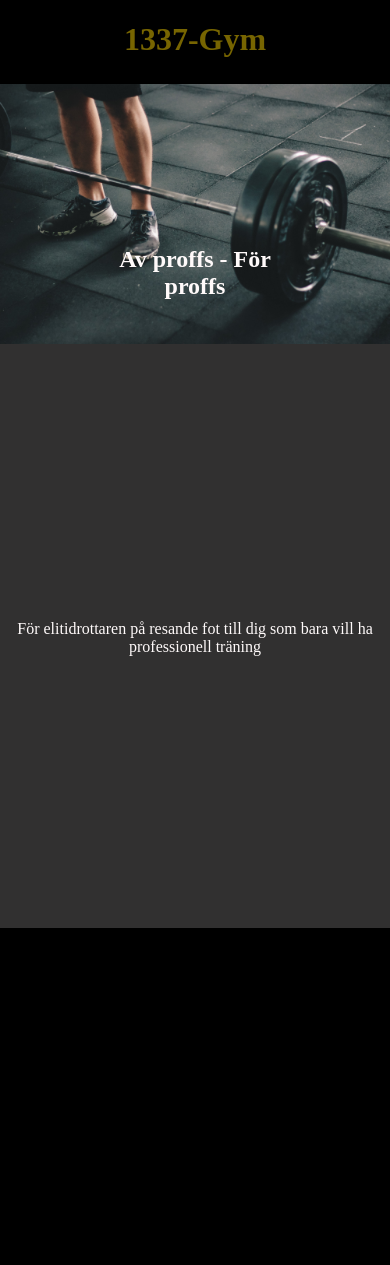
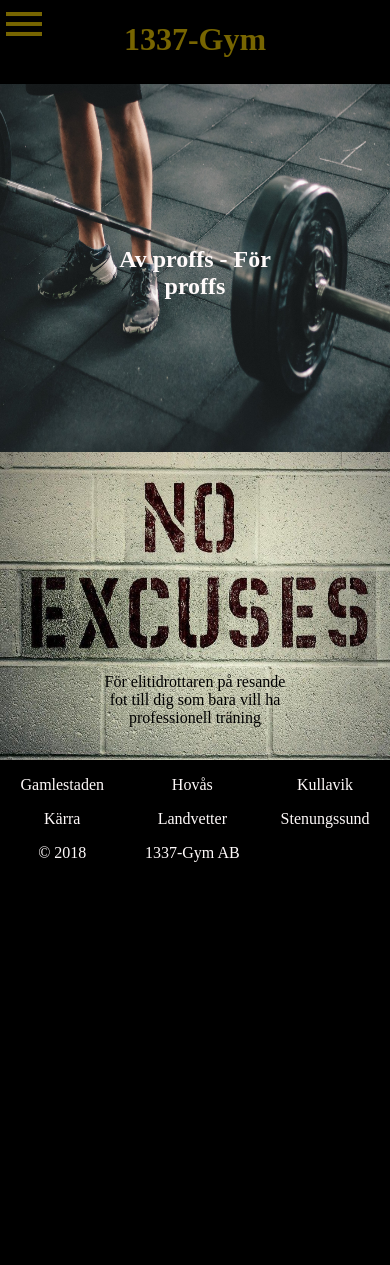
Before and after one commit to itggot-erik-larsson/Projekt-1, a plain HTML site: page site/index.html in a window 390 px wide. After the commit the page ends 878 px from the top, so only its background shows below. Drawn offline with Linux system fonts and the light colour scheme.

Commit message:
En början

```diff
--- a/site/css/style.css
+++ b/site/css/style.css
@@ -1,5 +1,5 @@
 body {
-    background-color:black;
+    background-color:rgb(0, 0, 0);
     margin: 0;
     padding: 0;
 }
@@ -7,20 +7,52 @@ body {
 .container {
     background-color:rgb(49, 48, 48);
     width: 100vw;
-    height: 100vh;
+    height: 80vh;
     display: grid;
     grid-template-columns: repeat(1fr, 10);
-    grid-template-rows: repeat(1fr, 12);
+    grid-template-rows: repeat(1fr, 2);
 }
 
 header {
-    background-color: black;
+    background-color:black;
     width: 100vw;
     height: 10vh;
     display: grid;
     grid-template-columns: repeat(1fr, 10);
     grid-template-rows: 1fr;
-    border: gold;
+}
+
+li {
+    color: snow;
+    list-style: none;
+    padding: 15px;
+}
+
+i.material-icons {
+    font-size: 3em;
+    color: rgb(119, 101, 1);
+    cursor: pointer;
+    position: absolute;
+}
+
+.menu i .material-icons  {
+    font-size: 3em;
+}
+
+.menu {
+    width: 50vw;
+    height: 60vh;
+    position: absolute;
+    display: none;
+    background: rgb(65, 65, 65);
+}
+
+.show {
+    display: block;
+}
+
+.fade {
+    background-color: black;
 }
 
 h1 {
@@ -28,8 +60,8 @@ h1 {
     text-align: center;
 }
 
-.home {
-    grid-row: span 1;
+.home1 {
+    grid-row: 1;
     grid-column: 1/10;
     text-align: center;
 }
@@ -44,17 +76,20 @@ h2 {
 }
 
 .home2 {
-    grid-row: 2/3;
+    grid-row: 2;
     grid-column: 1/10;
     text-align: center;
 }
 .home2 p {
-    color: snow;
+    position: absolute;
+    top: 81%;
+    left: 50%;
+    transform: translate(-50%, -50%);
+    color: black;
     text-align: center;
 }
 
 footer {
-
     width: 100vw;
     height: 10vh;
     display: grid;
@@ -63,6 +98,22 @@ footer {
 }
 
 footer p {
+    color: snow;
+    text-align: center;
+}
+
+.column1 {
+    grid-column: span 1;
     grid-row: span 3;
-    grid-column: span 3;
+
 }
+
+.column2 {
+    grid-column: 2;
+    grid-row: span 3;
+}
+
+.column3 {
+    grid-column: 3;
+    grid-row: span 3;
+}
--- a/site/index.html
+++ b/site/index.html
@@ -3,29 +3,52 @@
     <head>
         <meta charset="UTF-8">
         <meta name="viewport" content="widht=device-width, initial-scale=1.0">
-        <title>Title</title>
+        <title>1337-Gym</title>
+        <link rel="stylesheet" href="https://fonts.googleapis.com/icon?family=Material+Icons">
         <link rel="stylesheet" href="css/style.css">
     </head>
     <body>
         <header>
+            <div class="menu">
+                <i class="material-icons" onclick="toggleMenu()">close</i>
+                    <ul>
+                        <li>Hem</li>
+                        <li>Bli  Medlem</li>
+                        <li>Personlig Träning</li>
+                        <li>Gruppträning</li>
+                    </ul>
+            </div>
             <h1>1337-Gym</h1>
+            <i class="material-icons" onclick="toggleMenu()">menu</i>
+
         </header>
-        <div class="container">
-
-          <div class="home">
-             <img src="img/bg-home.jpeg" width="100%">
-              <h2>Av proffs - För proffs</h2>
-
-          </div>
-          <div class="home2">
-              <p>För elitidrottaren på resande fot till dig som bara vill ha professionell träning</p>
+       <div class="container">
+          <div class="home1">
+             <img src="img/bg-home.jpeg" width="100%" height="100%">
+                <h2>Av proffs - För proffs</h2>
           </div>
 
+          <div class="home2">
+            <img src="img/motivation.jpg" width="100%" height="100%">
+             <p>För elitidrottaren på resande fot till dig som bara vill ha professionell träning</p>
+          </div>
         </div>
-        <footer>
-            <p>Gamlestaden</p> <p>Hovås</p> <p>Kullavik</p>
-            <p>Kärra</p> <p>Landvetter</p> <p>Stenungssund</p>
-            <p>2018</p> <p>1337-Gym AB</p>
+        <script src="js/menu.js"></script>
+       <footer>
+            <div class="column1">
+                <p>Gamlestaden</p>
+                <p>Kärra</p>
+                <p>© 2018</p>
+            </div>
+            <div class="column2">
+                <p>Hovås</p>
+                <p>Landvetter</p>
+                <p>1337-Gym AB</p>
+            </div>
+            <div class="column3">
+                <p>Kullavik</p>
+                <p>Stenungssund</p>
+            </div>
         </footer>
     </body>
 </html>
--- /dev/null
+++ b/site/js/menu.js
@@ -0,0 +1,7 @@
+function toggleMenu(){
+    var element = document.querySelector(".menu");
+    element.classList.toggle("show");
+
+    element = document.querySelector("main");
+    element.classList.toggle("fade")
+}
```
Also changed, not shown: original_files/motivation.jpg (added), site/img/motivation.jpg (added).
